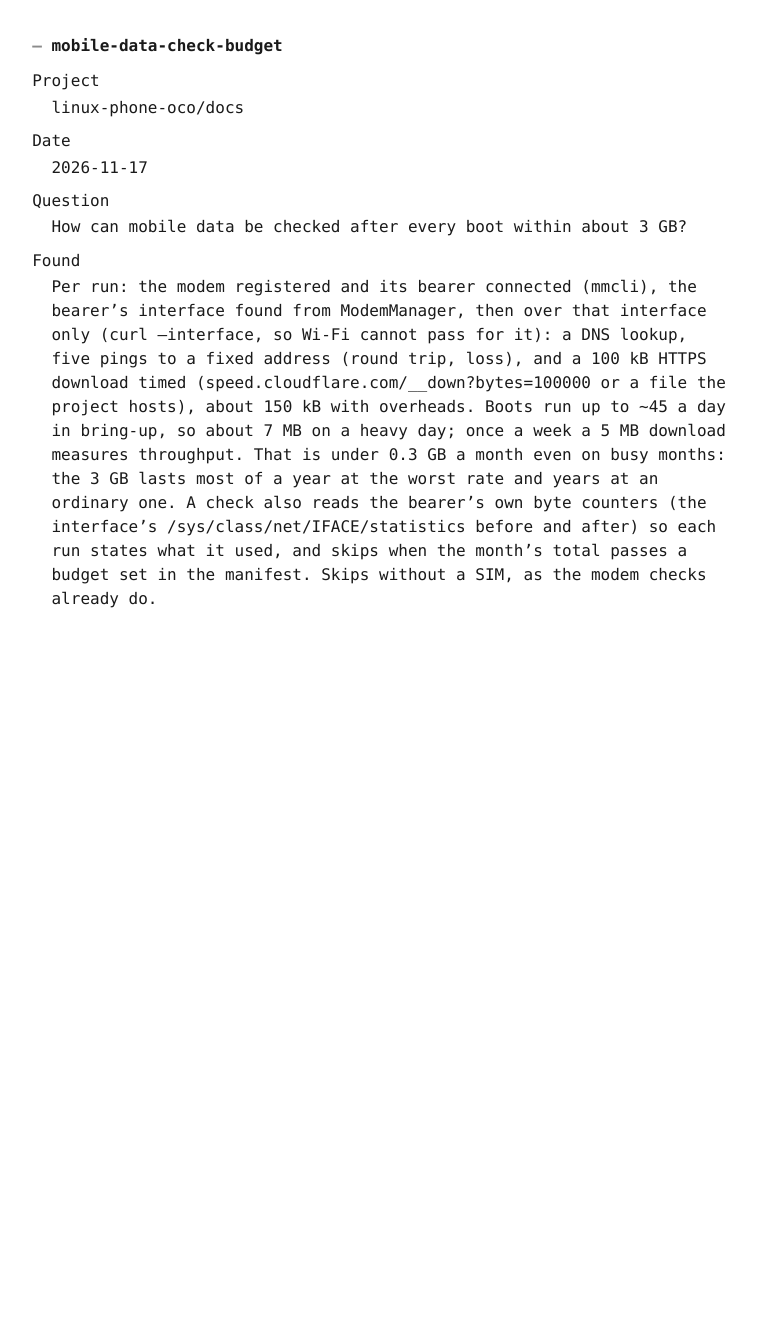
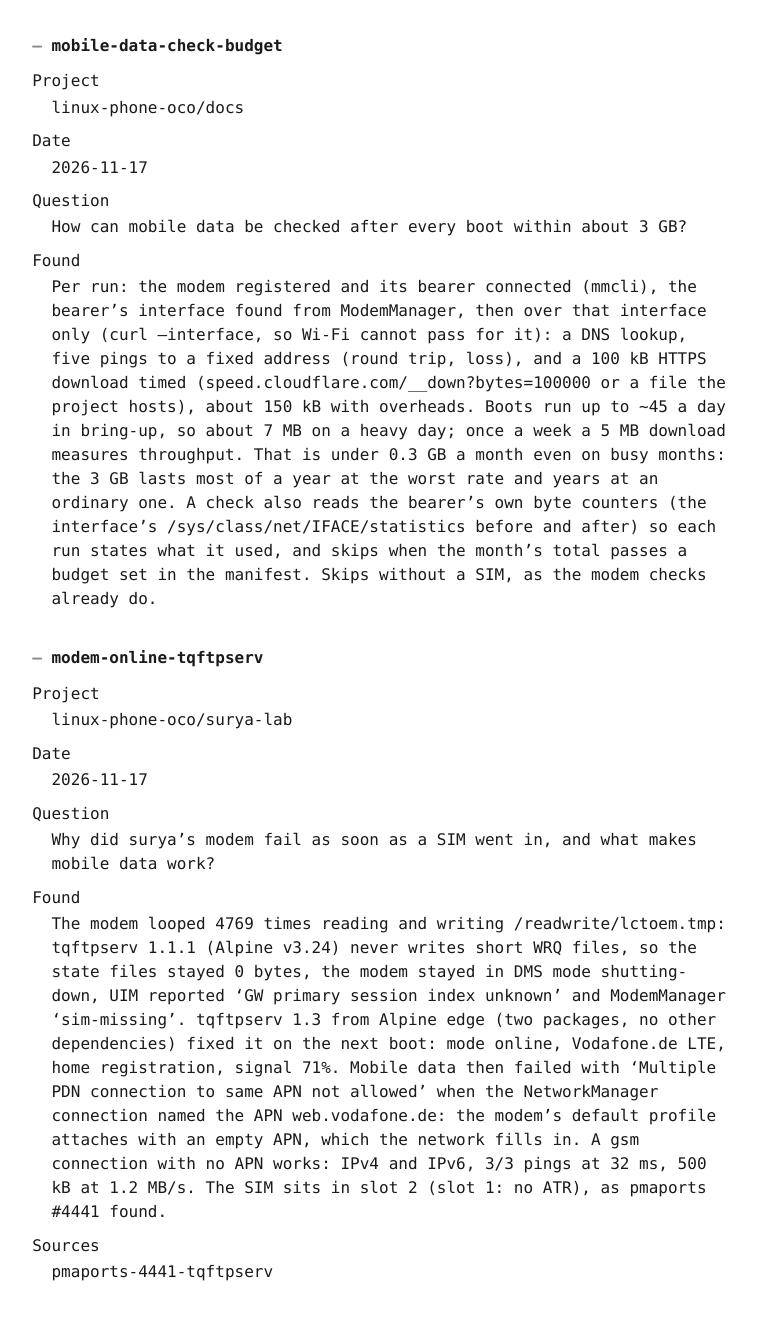
Before and after one commit to linux-phone-oco/docs, a Jekyll site: the page built from docs/research.md, in a window 1280 px wide and 1400 px high, scrolled down 13446 px. Shown: the top 1320 px of the window, without its empty margins (261-1018 px from the left). Built offline with Jekyll 4.4.1, drawn with Linux system fonts in a browser that asks for light colours; our own code applies the rules of GitHub Pages for plain Markdown files; before the commit the page ends 14173 px from its top, so only the background shows below that.

Commit message:
docs: Mobile data works: the modem online with tqftpserv 1.3, proven after every boot (#147)
Co-authored-by: bring-up <agent@creation-guidelines>

```diff
--- a/data/sources.json
+++ b/data/sources.json
@@ -47,3 +47,4 @@
 {"project":"linux-phone-oco/docs","id":"ktap-v1","title":"The Kernel Test Anything Protocol (KTAP), version 1","url":"https://docs.kernel.org/dev-tools/ktap.html","author":null,"year":null,"by":"Linux kernel","takes":"the kernel's test output: ok/not ok with SKIP, nested suites; a format our one-line reports could be converted to"}
 {"project":"linux-phone-oco/docs","id":"cargo-script-goal-2026","title":"Rust project goal 2026: cargo-script","url":"https://rust-lang.github.io/rust-project-goals/2026/cargo-script.html","author":null,"year":2026,"by":"Rust project","takes":"single-file Cargo packages with frontmatter, unstable for years, stabilisation in progress (cargo PR 16569); Cargo 1.99 on the lab still asks for -Zscript"}
 {"project":"linux-phone-oco/docs","id":"rust-script","title":"rust-script: run Rust files and expressions as scripts","url":"https://rust-script.org/","author":null,"year":null,"by":null,"takes":"stable today on the lab (0.36): a single .rs file with its dependencies, compiled and cached on first run"}
+{"project":"linux-phone-oco/surya-lab","id":"pmaports-4441-tqftpserv","title":"qcom-sm7150 (xiaomi-surya) unable to unlock sim: QMI protocol error (3) - root cause tqftpserv 1.1.1 (pmaports #4441)","url":"https://gitlab.nura.eco/nura/pmaports/-/work_items/4441","author":null,"year":2026,"by":null,"takes":"tqftpserv 1.1.1 never writes the modem's short state files, so the modem stays in shutting-down and the SIM reads as missing; fixed in tqftpserv 1.2 (9ef11c0). On surya the SIM works in slot 2."}
--- a/data/support_status.json
+++ b/data/support_status.json
@@ -7,7 +7,7 @@
 {"device_id":"xiaomi-surya","component_id":"display-panel","status":"works","notes":"Video-mode panel fixes and panel regulator/variant support landed (6.7.4, 6.13.2).","updated":"2026-11-04","judged":"works","measured":"backlight pass (present), panel-connected pass (present)","measured_run":"20261117-052724"}
 {"device_id":"xiaomi-surya","component_id":"touchscreen","status":"works","notes":"nt36xxx touchscreen driver rewrite for xiaomi-surya landed (6.7.4).","updated":"2026-11-04","judged":"works","measured":"touch-device pass (present)","measured_run":"20261117-052724"}
 {"device_id":"xiaomi-surya","component_id":"haptics","status":"works","notes":"awinic,aw8624 haptics driver added (6.2.0).","updated":"2026-11-04","judged":"works","measured":"vibrator pass (present)","measured_run":"20261117-052724"}
-{"device_id":"xiaomi-surya","component_id":"modem-data","status":"partial","notes":"Mobile data fix landed (6.2.0); calls and SMS not separately confirmed.","updated":"2026-11-04","judged":"partial","measured":"modem-registered skip (works), modem-running pass (present), modem-seen pass (present)","measured_run":"20261117-052724"}
+{"device_id":"xiaomi-surya","component_id":"modem-data","status":"partial","notes":"Mobile data works on mainline with a SIM (2026-11-17, Vodafone.de, LTE): tqftpserv >= 1.2 (from Alpine edge until v3.24 carries it) lets the modem finish starting, and a NetworkManager gsm connection with no APN uses the network's default. The phone proves it after every boot: mobile-data - three pings and a 100 kB download over the modem's interface. surya-lab provisions both (packages tqftpserv@edge, lab/mobile.nmconnection).","updated":"2026-11-17","judged":"works","measured":"modem-registered skip (works), modem-running pass (present), modem-seen pass (present)","measured_run":"20261117-052724"}
 {"device_id":"xiaomi-surya","component_id":"modem-calls","status":"unknown","notes":"Not known: there is no SIM card in the phone, and without one the modem reports a failed state. Nothing about calls can be shown until a SIM is in.","updated":"2026-11-11","judged":"unknown","measured":"modem-seen pass (present)","measured_run":"20261110-045059"}
 {"device_id":"xiaomi-surya","component_id":"modem-sms","status":"unknown","notes":"Not known: there is no SIM card in the phone, and without one the modem reports a failed state. Nothing about messages can be shown until a SIM is in.","updated":"2026-11-11","judged":"unknown","measured":"modem-seen pass (present)","measured_run":"20261110-045059"}
 {"device_id":"xiaomi-surya","component_id":"wifi","status":"works","notes":"Joins a network, holds an address, and its gateway answers - checked after every start. Speed and the 5 GHz band are not measured.","updated":"2026-11-11","judged":"works","measured":"wifi-connected pass (works), wifi-interface pass (present), wifi-reaches-gateway pass (works)","measured_run":"20261117-052724"}
--- a/data/tests.json
+++ b/data/tests.json
@@ -40,3 +40,4 @@
 {"id":"mic-top-hears-speaker","component_id":"audio-mic","proves":"works","says":"the top microphone finds a quiet tone from the phone's speaker, 20 dB above the noise"}
 {"id":"earpiece-heard","component_id":"audio-earpiece","proves":"works","says":"a quiet tone played through the earpiece as a mono stream is found by the top microphone beside it, 20 dB above the noise"}
 {"id":"call-audio-path","component_id":"modem-calls","proves":"present","says":"the DSP's voice path is there: the VoiceMMode1 PCM, its Voice Mixer and Capture Mixer controls, and q6voiced"}
+{"id":"mobile-data","component_id":"modem-data","proves":"works","says":"over the modem's own interface, three pings are answered and 100 kB is downloaded"}
--- a/docs/research.md
+++ b/docs/research.md
@@ -355,3 +355,22 @@ Question
 
 Found
 : Per run: the modem registered and its bearer connected (mmcli), the bearer's interface found from ModemManager, then over that interface only (curl --interface, so Wi-Fi cannot pass for it): a DNS lookup, five pings to a fixed address (round trip, loss), and a 100 kB HTTPS download timed (speed.cloudflare.com/__down?bytes=100000 or a file the project hosts), about 150 kB with overheads. Boots run up to ~45 a day in bring-up, so about 7 MB on a heavy day; once a week a 5 MB download measures throughput. That is under 0.3 GB a month even on busy months: the 3 GB lasts most of a year at the worst rate and years at an ordinary one. A check also reads the bearer's own byte counters (the interface's /sys/class/net/IFACE/statistics before and after) so each run states what it used, and skips when the month's total passes a budget set in the manifest. Skips without a SIM, as the modem checks already do.
+
+
+<a id="modem-online-tqftpserv"></a>
+### modem-online-tqftpserv
+
+Project
+: linux-phone-oco/surya-lab
+
+Date
+: 2026-11-17
+
+Question
+: Why did surya's modem fail as soon as a SIM went in, and what makes mobile data work?
+
+Found
+: The modem looped 4769 times reading and writing /readwrite/lctoem.tmp: tqftpserv 1.1.1 (Alpine v3.24) never writes short WRQ files, so the state files stayed 0 bytes, the modem stayed in DMS mode shutting-down, UIM reported 'GW primary session index unknown' and ModemManager 'sim-missing'. tqftpserv 1.3 from Alpine edge (two packages, no other dependencies) fixed it on the next boot: mode online, Vodafone.de LTE, home registration, signal 71%. Mobile data then failed with 'Multiple PDN connection to same APN not allowed' when the NetworkManager connection named the APN web.vodafone.de: the modem's default profile attaches with an empty APN, which the network fills in. A gsm connection with no APN works: IPv4 and IPv6, 3/3 pings at 32 ms, 500 kB at 1.2 MB/s. The SIM sits in slot 2 (slot 1: no ATR), as pmaports #4441 found.
+
+Sources
+: pmaports-4441-tqftpserv
```
Also changed, not shown: data/research.json (+1 -0 lines), docs/feature_support.md (+3 -3 lines), docs/index.md (+3 -3 lines), docs/sources.md (+16 -0 lines), docs/support_status.md (+1 -1 lines), docs/tests.md (+13 -0 lines).
